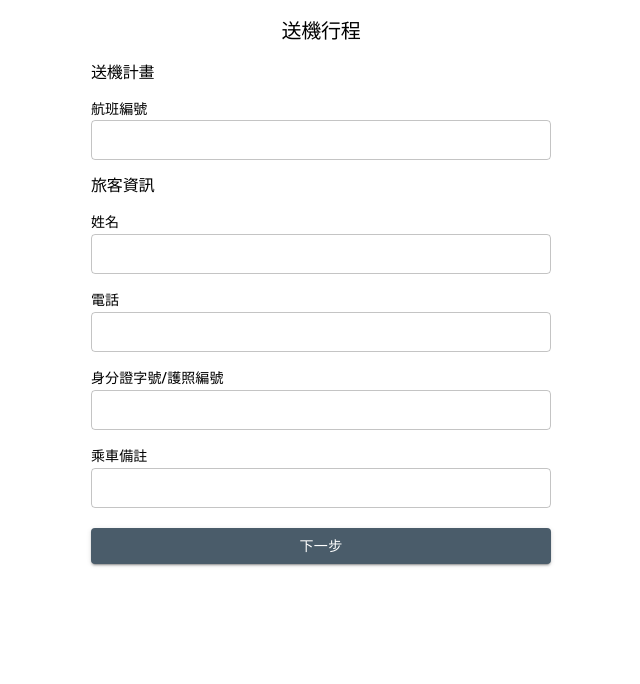
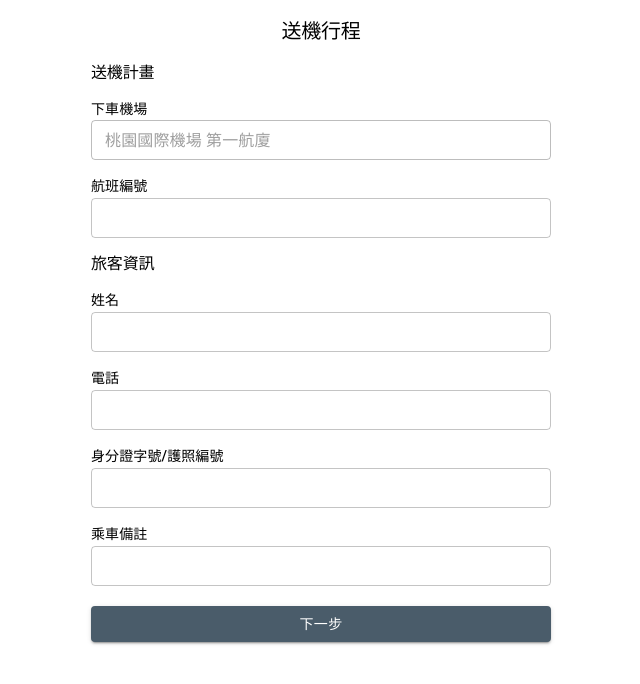
Before and after one commit to zzuhann/flight-itinerary-submitter, a Next.js app: page / in a window 1280 px wide. Shown: the top 684 px of the page, without its empty margins (319-959 px from the left). Built offline with nearby package versions, Linux system fonts and the light colour scheme.

Commit message:
feat: add IATA on form and set default value

```diff
--- a/src/components/FlightItineraryForm/constants.ts
+++ b/src/components/FlightItineraryForm/constants.ts
@@ -1,12 +1,15 @@
 import { createTheme } from '@mui/material';
 
-export const FLIGHT_INFO_FIELDS = [{ label: '航班編號', name: 'flight' }] as const;
+export const FLIGHT_INFO_FIELDS = [
+  { label: '下車機場', name: 'IATA', disabled: true },
+  { label: '航班編號', name: 'flight', disabled: false },
+] as const;
 
 export const PASSENGER_INFO_FIELDS = [
-  { label: '姓名', name: 'name' },
-  { label: '電話', name: 'phone' },
-  { label: '身分證字號/護照編號', name: 'id' },
-  { label: '乘車備註', name: 'note' },
+  { label: '姓名', name: 'name', disabled: false },
+  { label: '電話', name: 'phone', disabled: false },
+  { label: '身分證字號/護照編號', name: 'id', disabled: false },
+  { label: '乘車備註', name: 'note', disabled: false },
 ] as const;
 
 export const theme = createTheme({
--- a/src/components/FlightItineraryForm/index.tsx
+++ b/src/components/FlightItineraryForm/index.tsx
@@ -20,6 +20,7 @@ const FlightItineraryForm = () => {
   const { register, formState } = useForm<FormData>({
     resolver: zodResolver(formSchema),
     defaultValues: {
+      IATA: '桃園國際機場 第一航廈',
       flight: '',
       name: '',
       phone: '',
@@ -48,7 +49,13 @@ const FlightItineraryForm = () => {
             {FLIGHT_INFO_FIELDS.map((field) => (
               <FormFieldContainerStyles key={field.name}>
                 <Typography variant="subtitle2">{field.label}</Typography>
-                <TextField {...register(field.name)} error={!!errors[field.name]} size="small" fullWidth />
+                <TextField
+                  {...register(field.name)}
+                  error={!!errors[field.name]}
+                  size="small"
+                  fullWidth
+                  disabled={field.disabled}
+                />
               </FormFieldContainerStyles>
             ))}
 
@@ -56,7 +63,13 @@ const FlightItineraryForm = () => {
             {PASSENGER_INFO_FIELDS.map((field) => (
               <FormFieldContainerStyles key={field.name}>
                 <Typography variant="subtitle2">{field.label}</Typography>
-                <TextField {...register(field.name)} error={!!errors[field.name]} size="small" fullWidth />
+                <TextField
+                  {...register(field.name)}
+                  error={!!errors[field.name]}
+                  size="small"
+                  fullWidth
+                  disabled={field.disabled}
+                />
               </FormFieldContainerStyles>
             ))}
           </FormContainerStyles>
--- a/src/components/FlightItineraryForm/zodSchema.ts
+++ b/src/components/FlightItineraryForm/zodSchema.ts
@@ -1,6 +1,7 @@
 import { z } from 'zod';
 
 export const formSchema = z.object({
+  IATA: z.string(),
   /** 航班編號 */
   flight: z.string().regex(/^[a-zA-Z0-9]+$/),
   name: z.string().regex(/^[a-zA-Z\s]+$/),
```
Also changed, not shown: src/app/layout.tsx (+6 -6 lines).
